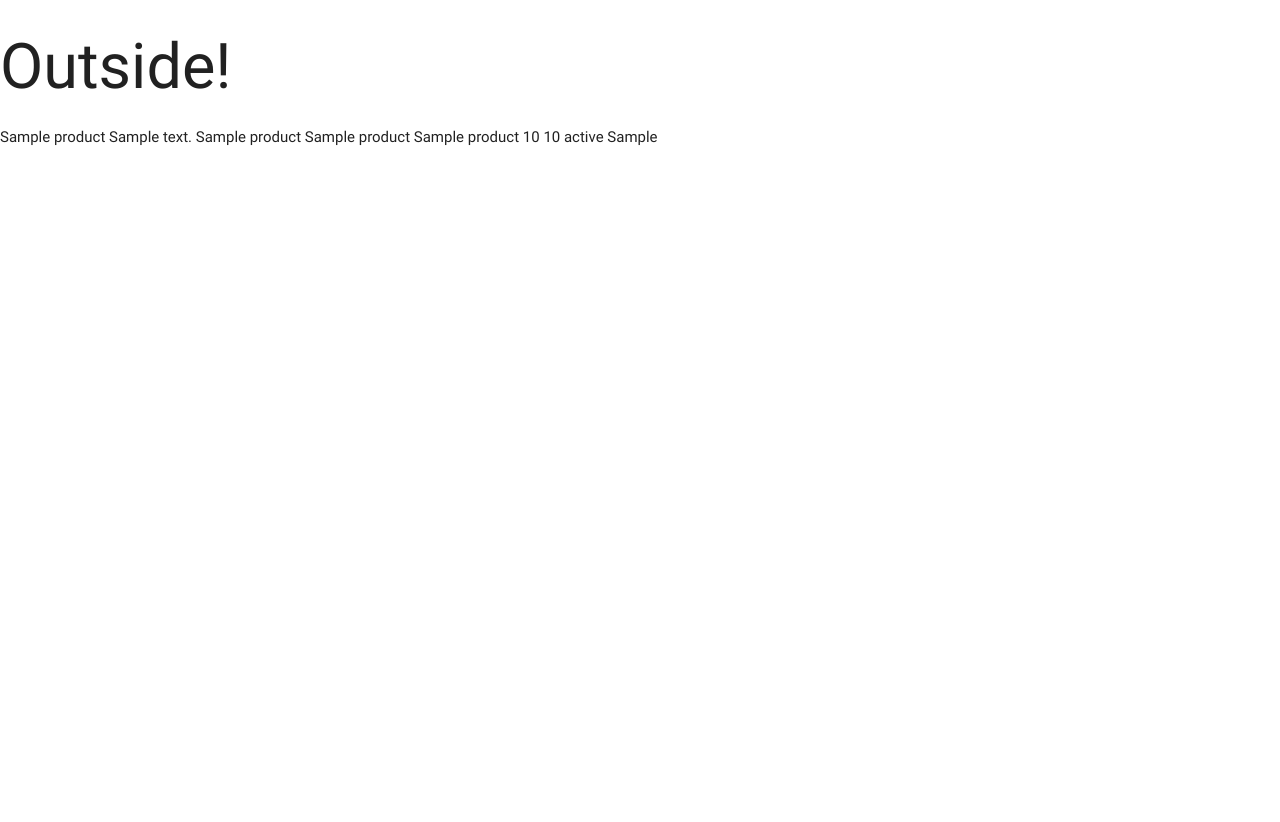
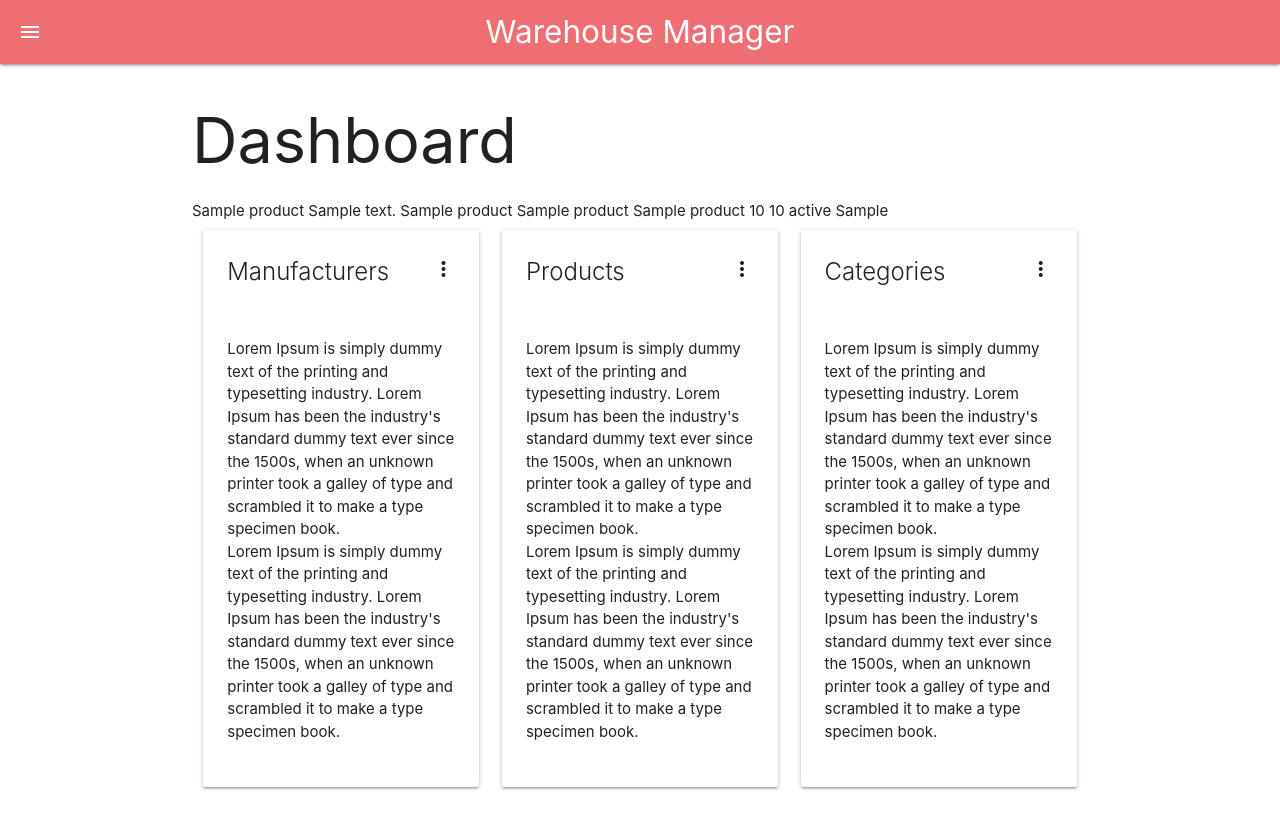
Before and after one commit to deganoth/warehouse_manager, a Flask app: page / in a window 1280 px wide. Before the commit the page ends 145 px from the top, so only its background shows below. Run offline with Flask 2, Linux system fonts and the light colour scheme; a database or web service that is not in the repository returns one stand-in record (values such as "Sample title"); some libraries are stand-ins or nearby versions.

Commit message:
basic styling in progress

```diff
--- /dev/null
+++ b/static/css/style.css
@@ -0,0 +1,12 @@
+.card .card-toolbar {
+ display:flex;
+ padding:24px;
+ justify-content:space-between;
+ align-items:center;
+}
+
+@media only screen and (min-width: 993px) {
+ nav a.sidenav-trigger {
+  display:inline;
+ }
+}
--- a/templates/base.html
+++ b/templates/base.html
@@ -4,14 +4,42 @@
     <meta charset="UTF-8">
     <meta name="viewport" content="width=device-width, initial-scale=1.0">
     <meta http-equiv="X-UA-Compatible" content="ie=edge">
-    <link src="https://cdnjs.cloudflare.com/ajax/libs/jquery/3.4.1/jquery.min.js">
-    <link rel="stylesheet" href="https://cdnjs.cloudflare.com/ajax/libs/materialize/0.100.2/css/materialize.min.css">
+    <link href="https://fonts.googleapis.com/icon?family=Material+Icons" rel="stylesheet">
+    <link rel="stylesheet" href="https://cdnjs.cloudflare.com/ajax/libs/materialize/1.0.0/css/materialize.min.css">
+    <link rel="stylesheet" href="static/css/style.css" type="text/css" />
 
-    <title>MusicShopper</title>
+    <title>Warehouse|Manager</title>
 </head>
 <body>
-   <h1>Outside!</h1>
-   {% block content %}
-   {% endblock %}
+    <header>
+        <div class="row">
+            <nav>
+                <div class="nav-wrapper">
+                    <a href="#!" class="brand-logo center">Warehouse Manager</a>
+                    <a href="#" data-target="slide-out" class="sidenav-trigger"><i class="material-icons">menu</i></a>
+                </div>
+            </nav>
+        </div>
+        <ul id="slide-out" class="sidenav">
+            <li><a href="sass.html">Sass</a></li>
+            <li><a href="badges.html">Components</a></li>
+            <li><a href="collapsible.html">JavaScript</a></li>
+        </ul>
+    </header>
+    <div class="container">
+        <h1>Dashboard</h1>
+        {% block content %}
+        {% endblock %}
+    </div>
+    <script src="https://cdnjs.cloudflare.com/ajax/libs/jquery/3.4.1/jquery.min.js"></script>
+    <script src="https://cdnjs.cloudflare.com/ajax/libs/materialize/1.0.0/js/materialize.min.js"></script>
+    <script>
+        $(document).ready(function() {
+            $('.sidenav').sidenav();
+            $('.collapsible').collapsible();
+            $('.dropdown-trigger').dropdown();
+        });
+
+    </script>
 </body>
 </html>
--- a/templates/products.html
+++ b/templates/products.html
@@ -11,4 +11,91 @@
     	{{product.product_status}}
     	{{product.product_EAN}}
     {% endfor %}
+    <div class="row equal-height-grid">
+	    <div class="col l4 s12">
+	    		<div class="card">
+	    			<div class="card-toolbar">
+	    				<div class="card-title">
+	    					Manufacturers
+	    				</div>
+	    				<div class="card-toolbar-actions">
+	    					<div class="dropdown-trigger" data-target="products-dropdown">
+	    						<i class="material-icons">more_vert</i>
+	    					</div>
+	    					<ul id="products-dropdown" class="dropdown-content" tabindex="0" style="">
+	    						<li tabindex="0"><a href="#!">Guitars</a></li>
+	    						<li tabindex="0"><a href="#!">Synths</a></li>
+	    					</ul>
+	    				</div>
+	    			</div>
+	    			<div class="card-content">
+	    				<div class="row row-vertical-center no-margin">
+	    					<div class="col s12 m6 l12">
+	    						Lorem Ipsum is simply dummy text of the printing and typesetting industry. Lorem Ipsum has been the industry's standard dummy text ever since the 1500s, when an unknown printer took a galley of type and scrambled it to make a type specimen book.
+	    					</div>
+	    					<div class="col s12 m6 l12">
+	    						Lorem Ipsum is simply dummy text of the printing and typesetting industry. Lorem Ipsum has been the industry's standard dummy text ever since the 1500s, when an unknown printer took a galley of type and scrambled it to make a type specimen book.
+	    					</div>
+	    				</div>
+	    			</div>
+	    		</div>
+	    	</div>
+	    	<div class="col l4 s12">
+	    		<div class="card">
+	    			<div class="card-toolbar">
+	    				<div class="card-title">
+	    					Products
+	    				</div>
+	    				<div class="card-toolbar-actions">
+	    					<div class="dropdown-trigger" data-target="products-dropdown">
+	    						<i class="material-icons">more_vert</i>
+	    					</div>
+	    					<ul id="products-dropdown" class="dropdown-content" tabindex="0" style="">
+	    						<li tabindex="0"><a href="#!">Guitars</a></li>
+	    						<li tabindex="0"><a href="#!">Synths</a></li>
+	    					</ul>
+	    				</div>
+	    			</div>
+	    			<div class="card-content">
+	    				<div class="row row-vertical-center no-margin">
+	    					<div class="col s12 m6 l12">
+	    						Lorem Ipsum is simply dummy text of the printing and typesetting industry. Lorem Ipsum has been the industry's standard dummy text ever since the 1500s, when an unknown printer took a galley of type and scrambled it to make a type specimen book.
+	    					</div>
+	    					<div class="col s12 m6 l12">
+	    						Lorem Ipsum is simply dummy text of the printing and typesetting industry. Lorem Ipsum has been the industry's standard dummy text ever since the 1500s, when an unknown printer took a galley of type and scrambled it to make a type specimen book.
+	    					</div>
+	    				</div>
+	    			</div>
+	    		</div>
+	    	</div>
+	    	<div class="col l4 s12">
+	    		<div class="card">
+	    			<div class="card-toolbar">
+	    				<div class="card-title">
+	    					Categories
+	    				</div>
+	    				<div class="card-toolbar-actions">
+	    					<div class="dropdown-trigger" data-target="products-dropdown">
+	    						<i class="material-icons">more_vert</i>
+	    					</div>
+	    					<ul id="products-dropdown" class="dropdown-content" tabindex="0">
+	    						<li tabindex="0"><a href="#!">Guitars</a></li>
+	    						<li tabindex="0"><a href="#!">Synths</a></li>
+	    					</ul>
+	    				</div>
+	    			</div>
+	    			<div class="card-content">
+	    				<div class="row row-vertical-center no-margin">
+	    					<div class="col s12 m6 l12">
+	    						Lorem Ipsum is simply dummy text of the printing and typesetting industry. Lorem Ipsum has been the industry's standard dummy text ever since the 1500s, when an unknown printer took a galley of type and scrambled it to make a type specimen book.
+	    					</div>
+	    					<div class="col s12 m6 l12">
+	    						Lorem Ipsum is simply dummy text of the printing and typesetting industry. Lorem Ipsum has been the industry's standard dummy text ever since the 1500s, when an unknown printer took a galley of type and scrambled it to make a type specimen book.
+	    					</div>
+	    				</div>
+	    			</div>
+	    		</div>
+	    	</div>
+
+    	</div>
 {% endblock %}
```
